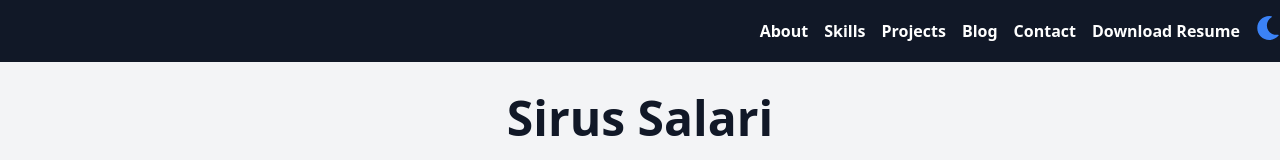
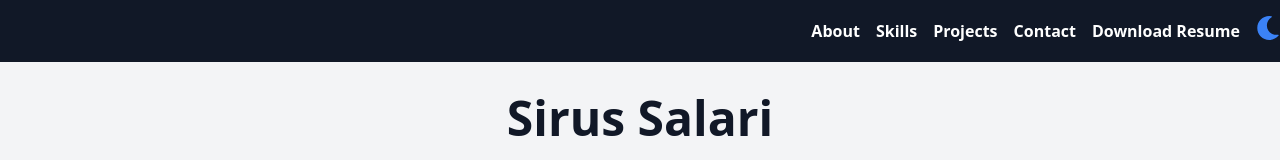
Before and after one commit to sirus-the-beaver/sirussalari, a React (Vite) app in the folder client/: page / in a window 1280 px wide. Shown: the top 160 px of the page. Built offline with nearby package versions, Linux system fonts and the light colour scheme.

Commit message:
remove blog from header

```diff
--- a/client/src/components/Header.jsx
+++ b/client/src/components/Header.jsx
@@ -73,9 +73,6 @@ export default function Header() {
                             <Link to='/projects' className="text-white font-semibold hover:text-gray-300 transition duration-300" aria-label="Projects page">Projects</Link>
                         </li>
                         <li>
-                            <Link to='/blog' className="text-white font-semibold hover:text-gray-300 transition duration-300" aria-label="Blog page">Blog</Link>
-                        </li>
-                        <li>
                             <Link to='/contact' className="text-white font-semibold hover:text-gray-300 transition duration-300" aria-label="Contact page">Contact</Link>
                         </li>
                         <li>
```
